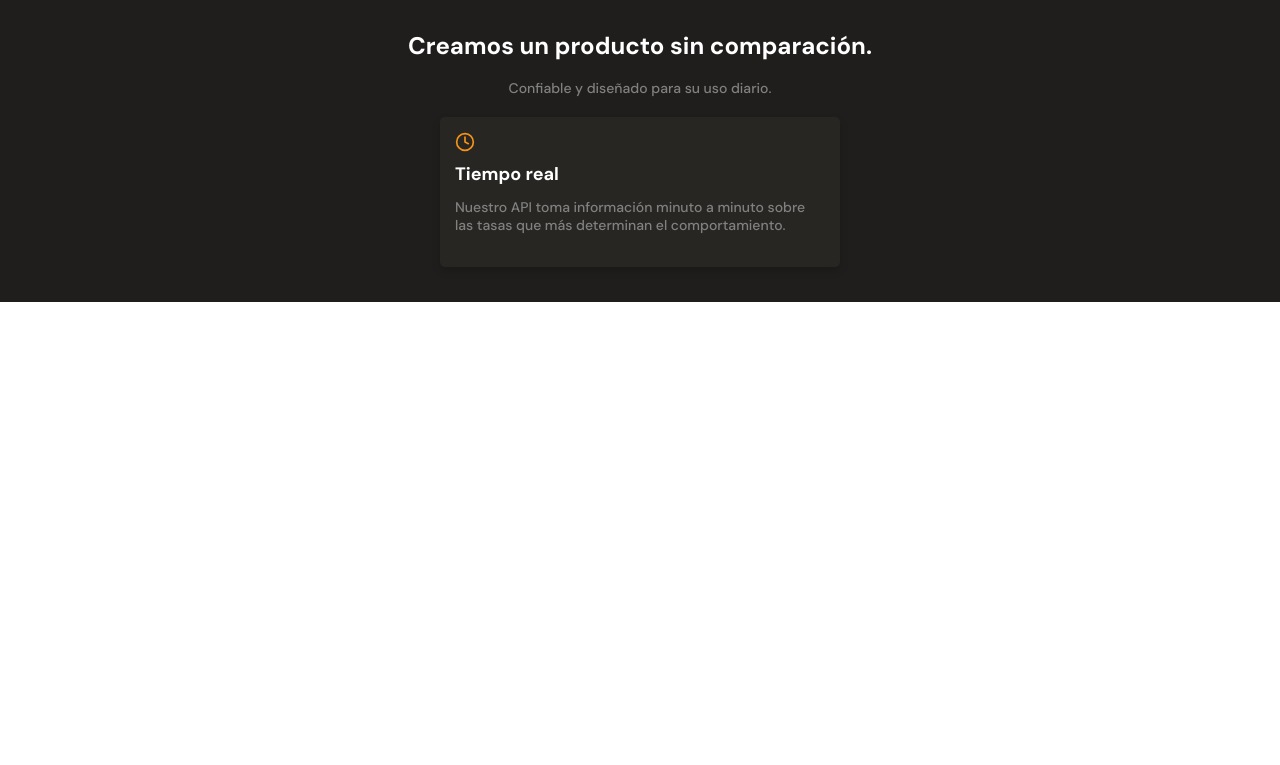
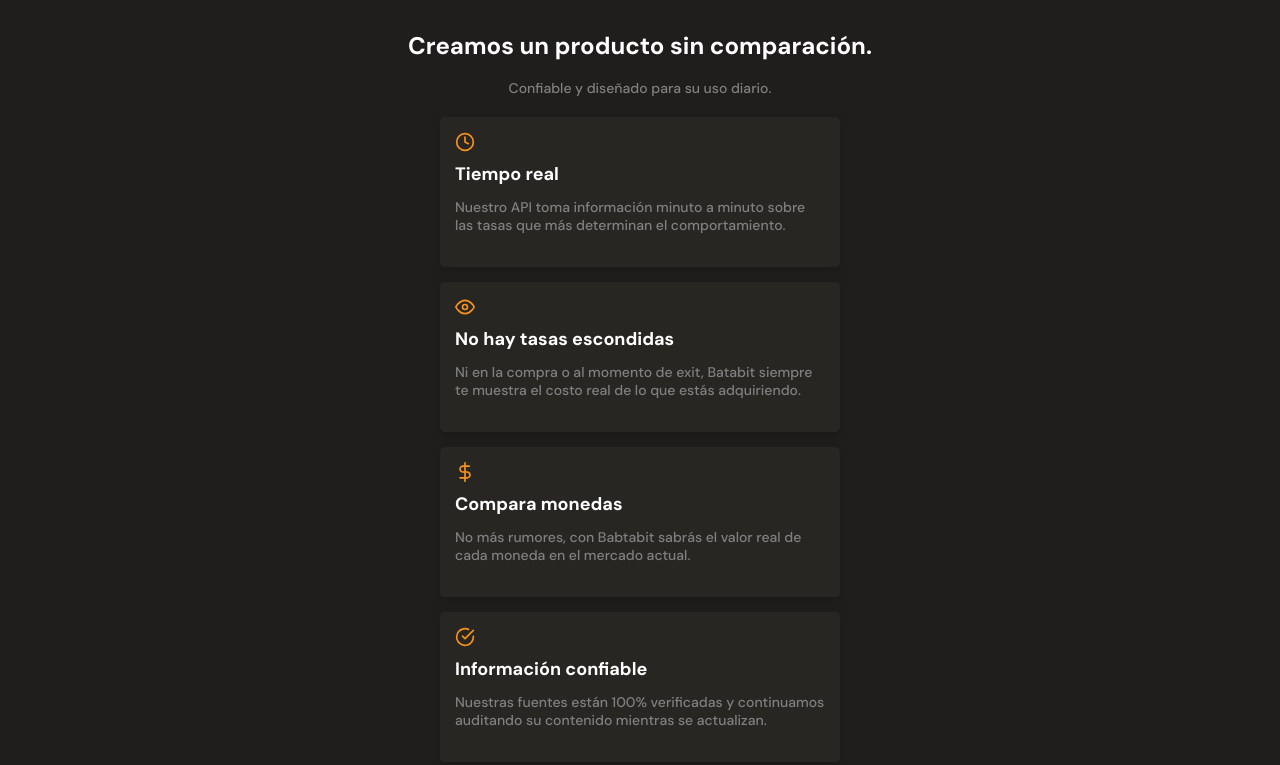
Before and after one commit to wiljmorales/movile-first, a plain HTML site: page index.html in a window 1280 px wide. Shown: the part 1489-2254 px from the top of the page. Before the commit the page ends 1791 px from the top, so only its background shows below. Drawn offline with Linux system fonts and the light colour scheme.

Commit message:
reto clase 20

```diff
--- a/index.html
+++ b/index.html
@@ -108,9 +108,24 @@
         </div>
         <section class="product-cards-container">
           <article class="product-detail-card">
-            <span class="clock"></span>
+            <span class="product-icon clock"></span>
             <p class="product-card--title">Tiempo real</p>
             <p class="product-card--body">Nuestro API toma información minuto a minuto sobre las tasas que más determinan el comportamiento.</p>
+          </article>
+          <article class="product-detail-card">
+            <span class="product-icon eye"></span>
+            <p class="product-card--title">No hay tasas escondidas</p>
+            <p class="product-card--body">Ni en la compra o al momento de exit, Batabit siempre te muestra el costo real de lo que estás adquiriendo.</p>
+          </article>
+          <article class="product-detail-card">
+            <span class="product-icon dollar-sign"></span>
+            <p class="product-card--title">Compara monedas</p>
+            <p class="product-card--body">No más rumores, con Babtabit sabrás el valor real de cada moneda en el mercado actual.</p>
+          </article>
+          <article class="product-detail-card">
+            <span class="product-icon check-circle"></span>
+            <p class="product-card--title">Información confiable</p>
+            <p class="product-card--body">Nuestras fuentes están 100% verificadas y continuamos auditando su contenido mientras se actualizan.</p>
           </article>
         </section>
       </section>
--- a/style.css
+++ b/style.css
@@ -310,15 +310,30 @@ main {
   box-shadow: 0 4px 8px rgba(0,0,0,0.16);
 }
 
-.product-detail-card .clock {
+.product-detail-card .product-icon{
   display: inline-block;
   width: 20px;
   height: 20px;
   margin-bottom: 10px;
-  background-image: url('./assets/clock.svg');
   background-size: cover;
   background-position: center;
   background-repeat: no-repeat;
+}
+
+.clock {
+  background-image: url('./assets/clock.svg');
+}
+
+.eye {
+  background-image: url('./assets/eye.svg');
+}
+
+.dollar-sign {
+  background-image: url('./assets/dollar-sign.svg');
+}
+
+.check-circle {
+  background-image: url('./assets/check-circle.svg');
 }
 
 .product-card--title {
```
